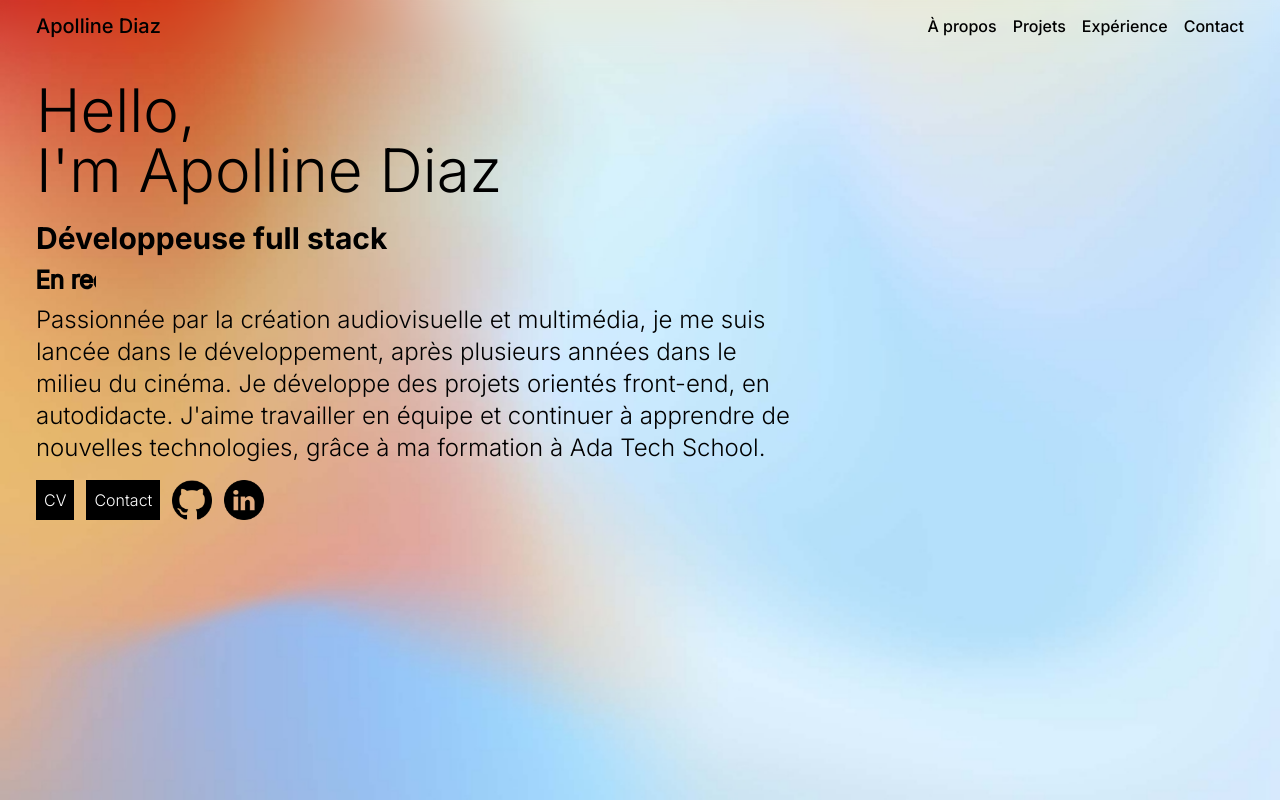
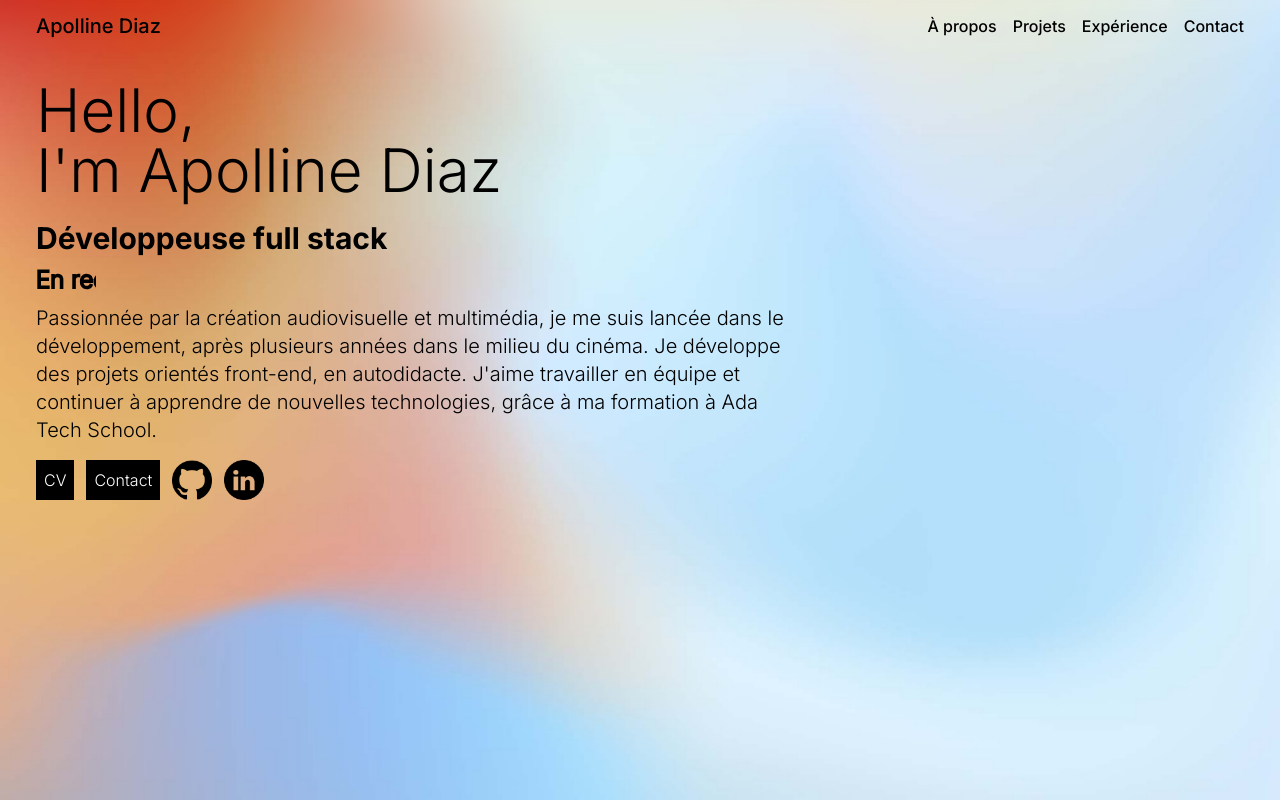
Before and after one commit to apolline-diaz/Portfolio-Minimal, a React (Vite) app: page / in a window 1280 px wide. Shown: the top 800 px of the page. Built offline with nearby package versions, Linux system fonts and the light colour scheme; a web font is replaced by a local one.

Commit message:
Update Home Paragraph Size

```diff
--- a/src/App.jsx
+++ b/src/App.jsx
@@ -93,7 +93,7 @@ function App() {
                 En recherche d'alternance
               </p>
               <div>
-                <p className="font-light text-l sm:text-md md:text-xl lg:text-2xl w-50 max-w-3xl mb-2">
+                <p className="font-light text-l sm:text-md md:text-xl w-75 max-w-3xl mb-2">
                   Passionnée par la création audiovisuelle et multimédia, je me
                   suis lancée dans le développement, après plusieurs années dans
                   le milieu du cinéma. Je développe des projets orientés
```
